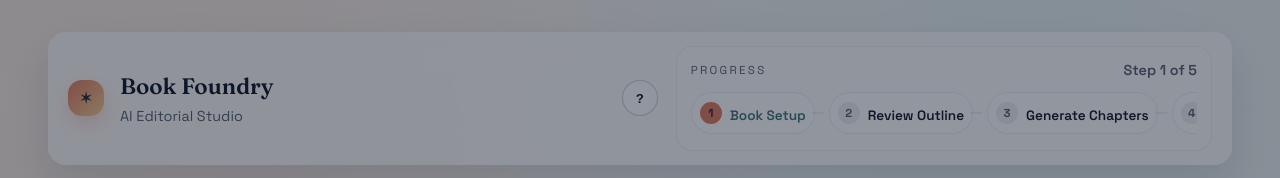
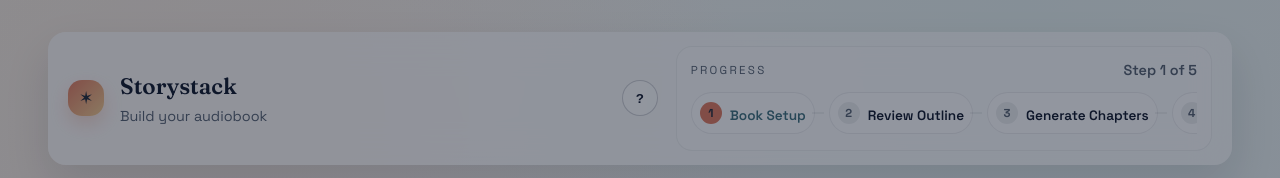
Before and after one commit to burkett88/make-a-book, a React app in the folder frontend/: page / in a window 1280 px wide. Shown: the top 178 px of the page. Built offline with nearby package versions, Linux system fonts and the light colour scheme; no server answers; the HTML template or start-up script is replaced by a standard one.

Commit message:
Rename app header to Storystack

```diff
--- a/frontend/src/App.tsx
+++ b/frontend/src/App.tsx
@@ -149,8 +149,8 @@
           <div className="brand">
             <span className="brand-mark">✶</span>
             <div>
-              <div className="brand-title">Book Foundry</div>
-              <div className="brand-subtitle">AI Editorial Studio</div>
+              <div className="brand-title">Storystack</div>
+              <div className="brand-subtitle">Build your audiobook</div>
             </div>
           </div>
           <div className="topbar-actions">
```
